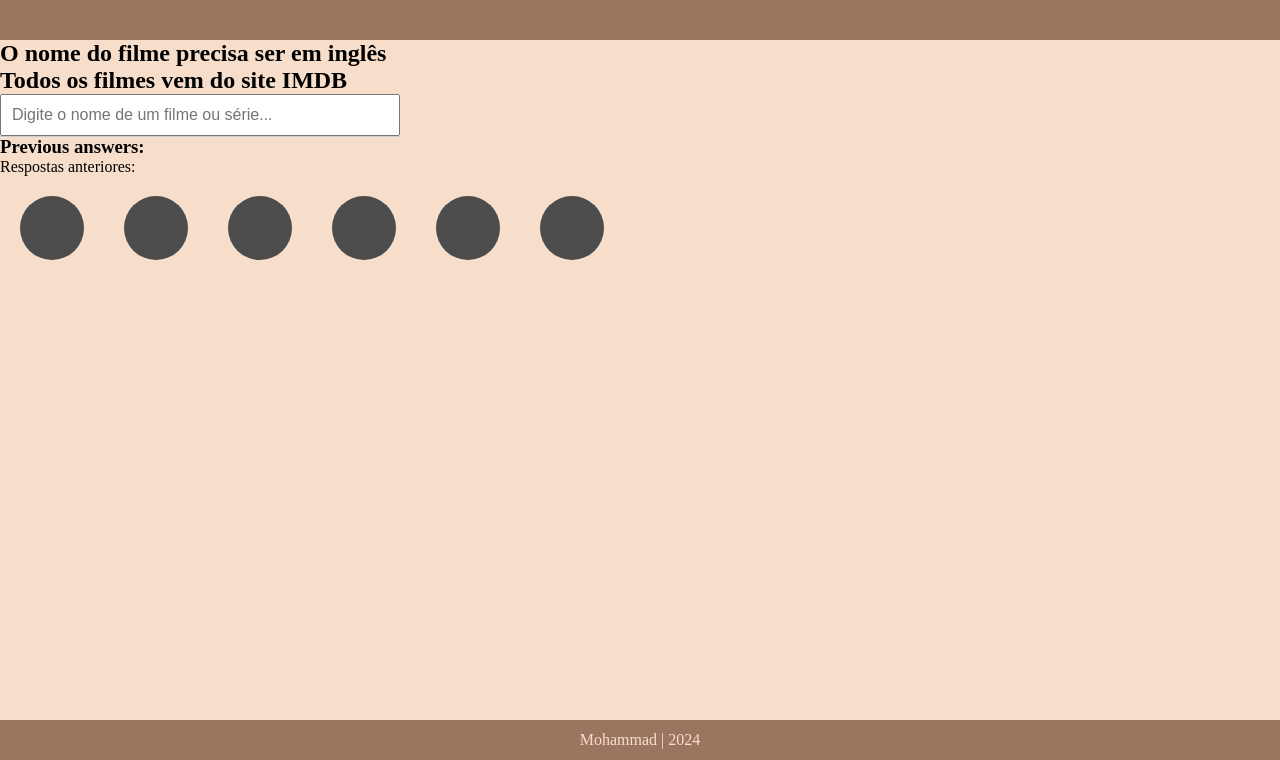
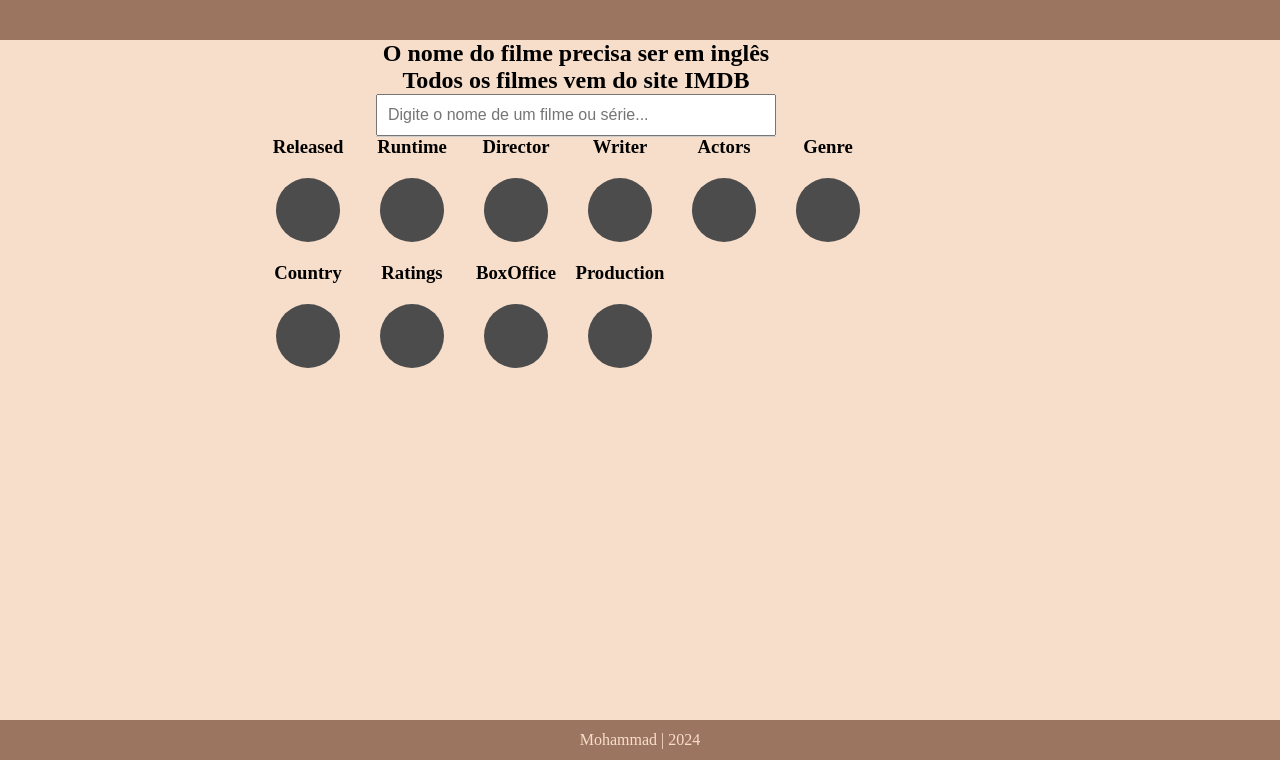
Before and after one commit to moh4b-z/What_is_the_movie, a plain HTML site: page index.html in a window 1280 px wide. Shown: the part 40-800 px from the top of the page. Drawn offline with Linux system fonts and the light colour scheme.

Commit message:
Mudança no front e adição da chave da API

```diff
--- a/index.html
+++ b/index.html
@@ -11,34 +11,66 @@
         <h1>What is the movie?</h1>
     </header>
     <main>
-        <h2>O nome do filme precisa ser em inglês</h2>
-        <h2>Todos os filmes vem do site IMDB</h2>
-        <div>
-            <div>
+        <div class="divisao1"></div>
+        <div class="divisao2">
+            <h2>O nome do filme precisa ser em inglês</h2>
+            <h2>Todos os filmes vem do site IMDB</h2>
+            <div class="pricipal">
+
                 <div class="search-container">
                     <input type="text" id="searchInput" placeholder="Digite o nome de um filme ou série..." autocomplete="off">
                     <div class="suggestions" id="suggestionsBox"></div>
                 </div>
-                <div class="sugestoes">
-                    <h3>Previous answers:</h3>
-                    <span>Respostas anteriores:</span>
-                    <div class="list">
+
+                <div>
+                    <div class="atributos">
+                        <div class="caixaAtributos">
+                            <h3 class="tituloAtributos">Released</h3>
+                            <div class="atributo"></div>
+                        </div>
+                        <div class="caixaAtributos">
+                            <h3 class="tituloAtributos">Runtime</h3>
+                            <div class="atributo"></div>
+                        </div>
+                        <div class="caixaAtributos">
+                            <h3 class="tituloAtributos">Director</h3>
+                            <div class="atributo"></div>
+                        </div>
+                        <div class="caixaAtributos">
+                            <h3 class="tituloAtributos">Writer</h3>
+                            <div class="atributo"></div>
+                        </div>
+                        <div class="caixaAtributos">
+                            <h3 class="tituloAtributos">Actors</h3>
+                            <div class="atributo"></div>
+                        </div>
+                        <div class="caixaAtributos">
+                            <h3 class="tituloAtributos">Genre</h3>
+                            <div class="atributo"></div>
+                        </div>
+                        <div class="caixaAtributos">
+                            <h3 class="tituloAtributos">Country</h3>
+                            <div class="atributo"></div>
+                        </div>
+                        <div class="caixaAtributos">
+                            <h3 class="tituloAtributos">Ratings</h3>
+                            <div class="atributo"></div>
+                        </div>
+                        <div class="caixaAtributos">
+                            <h3 class="tituloAtributos">BoxOffice</h3>
+                            <div class="atributo"></div>
+                        </div>
+                        <div class="caixaAtributos">
+                            <h3 class="tituloAtributos">Production</h3>
+                            <div class="atributo"></div>
+                        </div>
 
                     </div>
                 </div>
             </div>
-            <div>
-                <div class="atributos">
-                    <div class="atributo" id="Gender"></div>
-                    <div class="atributo"></div>
-                    <div class="atributo"></div>
-                    <div class="atributo"></div>
-                    <div class="atributo"></div>
-                    <div class="atributo"></div>
+        </div>
+        <div class="divisao3"></div>
 
-                </div>
-            </div>
-        </div>
     </main>
     <footer>
         <span>Mohammad | 2024</span>
--- a/script/funcoes.js
+++ b/script/funcoes.js
@@ -5,7 +5,6 @@ const APIIMDB = require('./funcoesParaAPI')
 function compararFilmes(filme1, filme2) {
     return {
         title: compararCampos(filme1.title, filme2.title),
-        year: compararCampos(filme1.year, filme2.year),
         released: compararCampos(filme1.released, filme2.released),
         runtime: compararCampos(filme1.runtime, filme2.runtime),
         director: compararMultiplosCampos(filme1.director, filme2.director),
--- a/script/funcoesComOfront.js
+++ b/script/funcoesComOfront.js
@@ -5,51 +5,51 @@ document.getElementById('searchInput').addEventListener('input', function() {
     const suggestionsBox = document.getElementById('suggestionsBox');
 
     // Limpa o temporizador anterior
-    clearTimeout(debounceTimer);
+    clearTimeout(debounceTimer)
 
     // Define um novo temporizador para aguardar 0,5 segundos após a última tecla
     debounceTimer = setTimeout(async () => {
         // Só faz a requisição se o valor tiver pelo menos 3 letras
         if (query.length >= 3) {
-            const apiKey = '';
-            const url = `https://www.omdbapi.com/?s=${encodeURIComponent(query)}&apikey=${apiKey}`;
+            const apiKey = '8f23043c'
+            const url = `https://www.omdbapi.com/?s=${encodeURIComponent(query)}&apikey=${apiKey}`
 
             try {
-                const response = await fetch(url);
-                const data = await response.json();
+                const response = await fetch(url)
+                const data = await response.json()
 
                 // Limpa as sugestões anteriores
-                suggestionsBox.innerHTML = '';
+                suggestionsBox.innerHTML = ''
 
                 if (data.Response === "True") {
                     // Loop pelos resultados e adiciona cada um nas sugestões
                     data.Search.forEach(result => {
                         const suggestionItem = document.createElement('div');
-                        suggestionItem.textContent = result.Title;
+                        suggestionItem.textContent = result.Title
 
-                        const typeSpan = document.createElement('span');
+                        const typeSpan = document.createElement('span')
                         typeSpan.classList.add('type');
                         typeSpan.textContent = ` (${result.Type === 'movie' ? 'Filme' : 'Série'})`;
-                        suggestionItem.appendChild(typeSpan);
+                        suggestionItem.appendChild(typeSpan)
 
                         // Adiciona o item à lista de sugestões
-                        suggestionsBox.appendChild(suggestionItem);
+                        suggestionsBox.appendChild(suggestionItem)
 
                         // Evento para preencher o campo com o nome selecionado
                         suggestionItem.addEventListener('click', () => {
-                            document.getElementById('searchInput').value = result.Title;
-                            suggestionsBox.innerHTML = ''; // Limpa as sugestões
+                            document.getElementById('searchInput').value = result.Title
+                            suggestionsBox.innerHTML = '' // Limpa as sugestões
                         });
                     });
                 } else {
                     suggestionsBox.innerHTML = '<div>Nenhum resultado encontrado</div>';
                 }
             } catch (error) {
-                console.error('Erro na requisição:', error);
+                console.error('Erro na requisição:', error)
             }
         } else {
             // Limpa as sugestões se o input for menor que 3 caracteres
-            suggestionsBox.innerHTML = '';
+            suggestionsBox.innerHTML = ''
         }
     }, 1000); // 1 segundos de debounce
 });
--- a/style.css
+++ b/style.css
@@ -26,10 +26,38 @@ header{
 main{
   height: 85vh;
   background-color: var(--color-primary);
+  display: flex;
+}
+.divisao1{
+  width: 20%;
+  height: 100%;
+}
+
+.divisao2{
+  max-width: 50%;
+  display: flex;
+  flex-direction: column;
+  align-items: center;
+
+}
+
+.pricipal{
+  display: flex;
+  flex-direction: column;
+  align-items: center;
 }
 
 .atributos{
   display: flex;
+  flex-wrap: wrap;
+  width: 100%
+}
+
+.caixaAtributos{
+  display: flex;
+  flex-direction: column;
+  justify-content: center;
+  align-items: center;
 }
 
 .atributo{
@@ -39,6 +67,14 @@ main{
   background-color: var(--color-padrao-sugestao);
   margin: 20px;
 }
+
+
+.divisao3{
+  width: 30%;
+  height: 100%;
+}
+
+
 
 footer{
   height: 5vh;
```
Also changed, not shown: script/funcoesParaAPI.js (+29 -30 lines).
